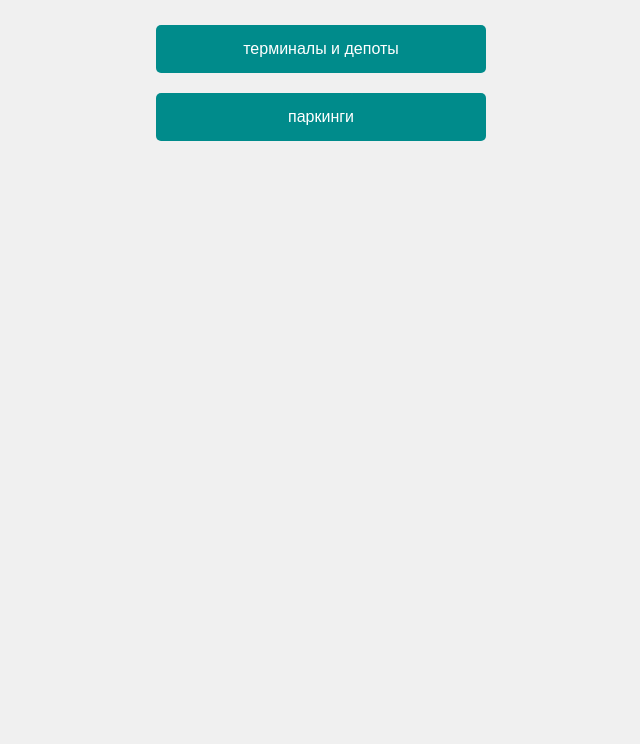
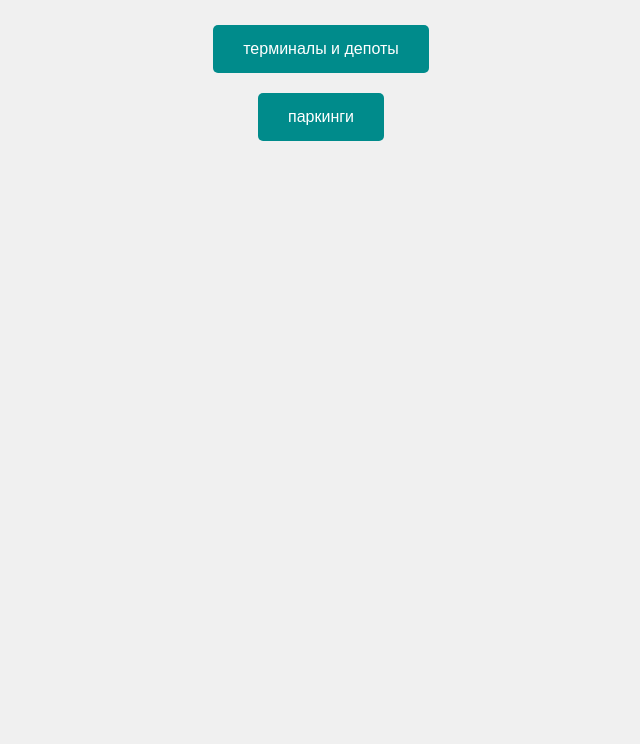
Before and after one commit to vzavaritskii/EU_truck_maps, a plain HTML site: page index.html in a window 1280 px wide. Shown: the part 56-800 px from the top of the page, without its empty margins (319-959 px from the left). Drawn offline with Linux system fonts and the light colour scheme.

Commit message:
Update index.html

```diff
--- a/index.html
+++ b/index.html
@@ -24,8 +24,8 @@
         }
 
         .button {
-            width: 300px;  /* Фиксированная ширина для кнопок */
-            padding: 15px 15px;
+            display: inline-block;  /* Чтобы кнопки выравнивались по ширине */
+            padding: 15px 30px;  /* Отступы внутри кнопки */
             background-color: #008B8B;
             color: white;
             font-size: 16px;
@@ -34,6 +34,7 @@
             text-align: center;
             transition: background-color 0.3s;
             margin-top: 20px;
+            white-space: nowrap;  /* Чтобы текст не переносился на новую строку */
         }
 
         .button:hover {
```
